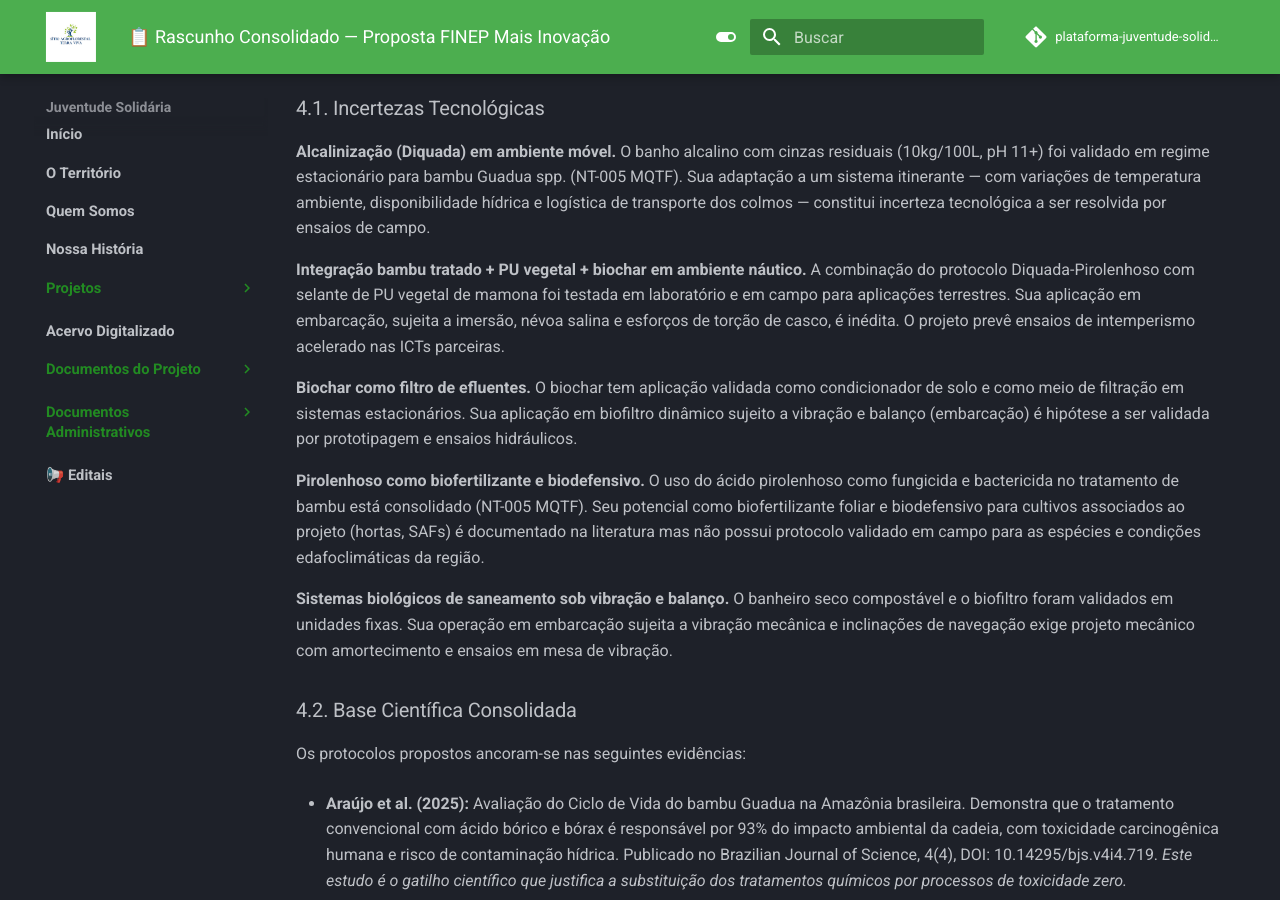
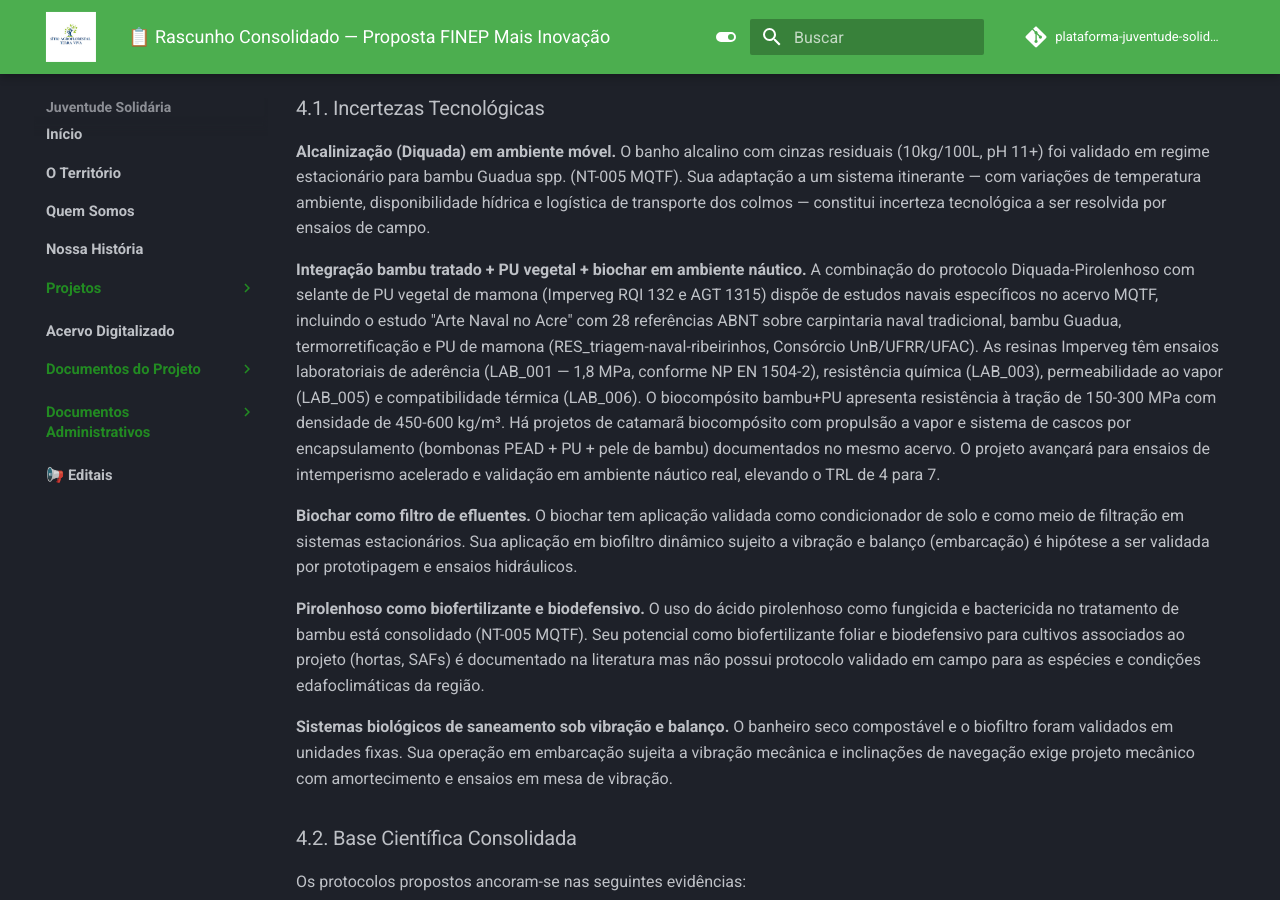
Before and after one commit to takwaratec/plataforma-juventude-solidaria-2026, an MkDocs documentation site: the page built from docs/editais/fundo-vaga-lumen-2026/rascunho-consolidado-vaga-lumen.md, in a window 1280 px wide and 900 px high, scrolled down 2069 px. Built offline with MkDocs 1.6.1 and Material for MkDocs 9.7.7, drawn with Linux system fonts in a browser that asks for light colours; comment, search, counter and statistics services are not loaded.

Commit message:
Atualiza secao naval: estudo Arte Naval no Acre, ensaios LAB_001-006 Imperveg

```diff
--- a/docs/editais/fundo-vaga-lumen-2026/rascunho-consolidado-vaga-lumen.md
+++ b/docs/editais/fundo-vaga-lumen-2026/rascunho-consolidado-vaga-lumen.md
@@ -55,7 +55,7 @@ A atuação ocorrerá nos 4 assentamentos e 5 acampamentos da Regional Ribeirão
 
 **Alcalinização (Diquada) em ambiente móvel.** O banho alcalino com cinzas residuais (10kg/100L, pH 11+) foi validado em regime estacionário para bambu Guadua spp. (NT-005 MQTF). Sua adaptação a um sistema itinerante — com variações de temperatura ambiente, disponibilidade hídrica e logística de transporte dos colmos — constitui incerteza tecnológica a ser resolvida por ensaios de campo.
 
-**Integração bambu tratado + PU vegetal + biochar em ambiente náutico.** A combinação do protocolo Diquada-Pirolenhoso com selante de PU vegetal de mamona foi testada em laboratório e em campo para aplicações terrestres. Sua aplicação em embarcação, sujeita a imersão, névoa salina e esforços de torção de casco, é inédita. O projeto prevê ensaios de intemperismo acelerado nas ICTs parceiras.
+**Integração bambu tratado + PU vegetal + biochar em ambiente náutico.** A combinação do protocolo Diquada-Pirolenhoso com selante de PU vegetal de mamona (Imperveg RQI 132 e AGT 1315) dispõe de estudos navais específicos no acervo MQTF, incluindo o estudo "Arte Naval no Acre" com 28 referências ABNT sobre carpintaria naval tradicional, bambu Guadua, termorretificação e PU de mamona (RES_triagem-naval-ribeirinhos, Consórcio UnB/UFRR/UFAC). As resinas Imperveg têm ensaios laboratoriais de aderência (LAB_001 — 1,8 MPa, conforme NP EN 1504-2), resistência química (LAB_003), permeabilidade ao vapor (LAB_005) e compatibilidade térmica (LAB_006). O biocompósito bambu+PU apresenta resistência à tração de 150-300 MPa com densidade de 450-600 kg/m³. Há projetos de catamarã biocompósito com propulsão a vapor e sistema de cascos por encapsulamento (bombonas PEAD + PU + pele de bambu) documentados no mesmo acervo. O projeto avançará para ensaios de intemperismo acelerado e validação em ambiente náutico real, elevando o TRL de 4 para 7.
 
 **Biochar como filtro de efluentes.** O biochar tem aplicação validada como condicionador de solo e como meio de filtração em sistemas estacionários. Sua aplicação em biofiltro dinâmico sujeito a vibração e balanço (embarcação) é hipótese a ser validada por prototipagem e ensaios hidráulicos.
 
```
